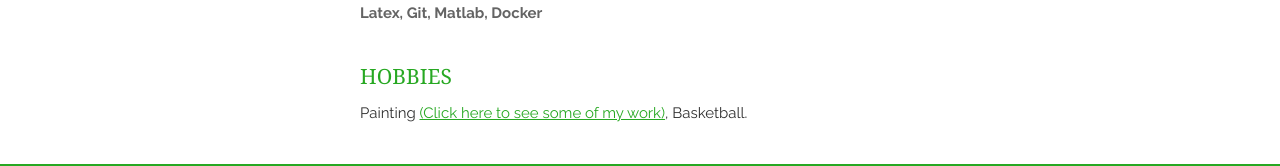
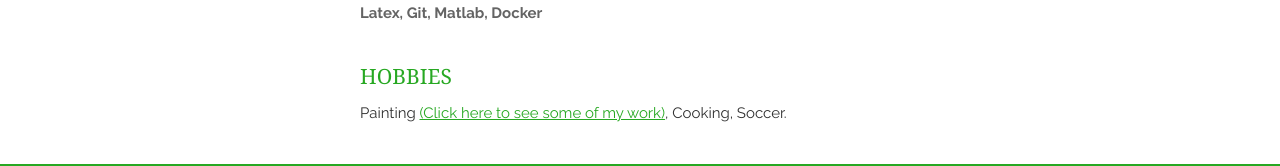
Before and after one commit to ferrocactus/ferrocactus.github.io, a Jekyll site: the page built from index.html, in a window 1280 px wide. Shown: the part 1880-2046 px from the top of the page. Built offline with Jekyll 4.4.1, drawn with Linux system fonts in a browser that asks for light colours; nearby versions of some CDN libraries; the list of posts is cut into pages by our own code.

Commit message:
update to interests

```diff
--- a/_includes/interests.html
+++ b/_includes/interests.html
@@ -1,6 +1,6 @@
 <section class="thirteen columns">
     <h1>Hobbies</h1>
     <article>
-        <p>Painting <a class="mylink" href="paintings.html">(Click here to see some of my work)</a>, Basketball.</p>
+        <p>Painting <a class="mylink" href="paintings.html">(Click here to see some of my work)</a>, Cooking, Soccer.</p>
     </article>
 </section>
```
